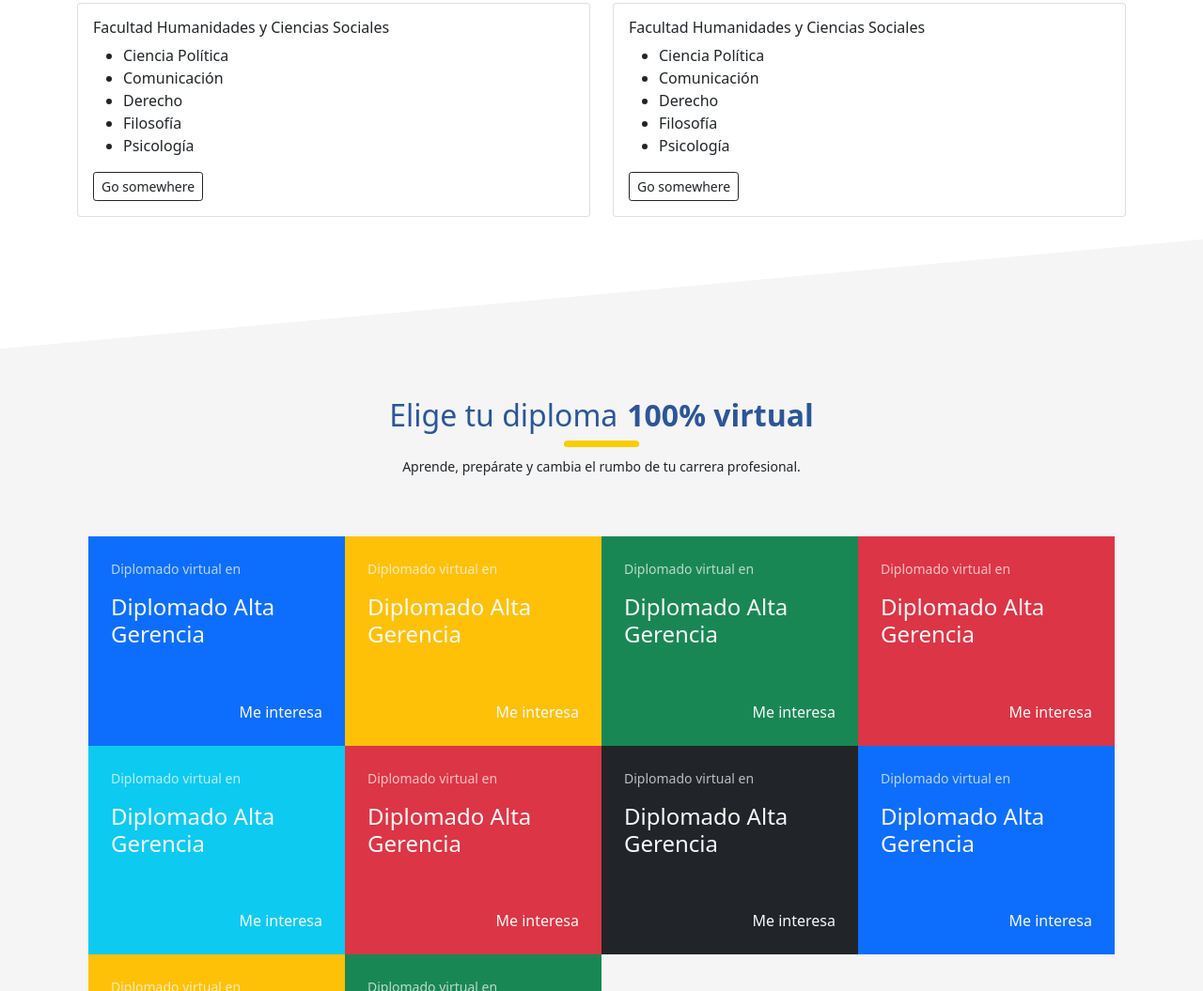
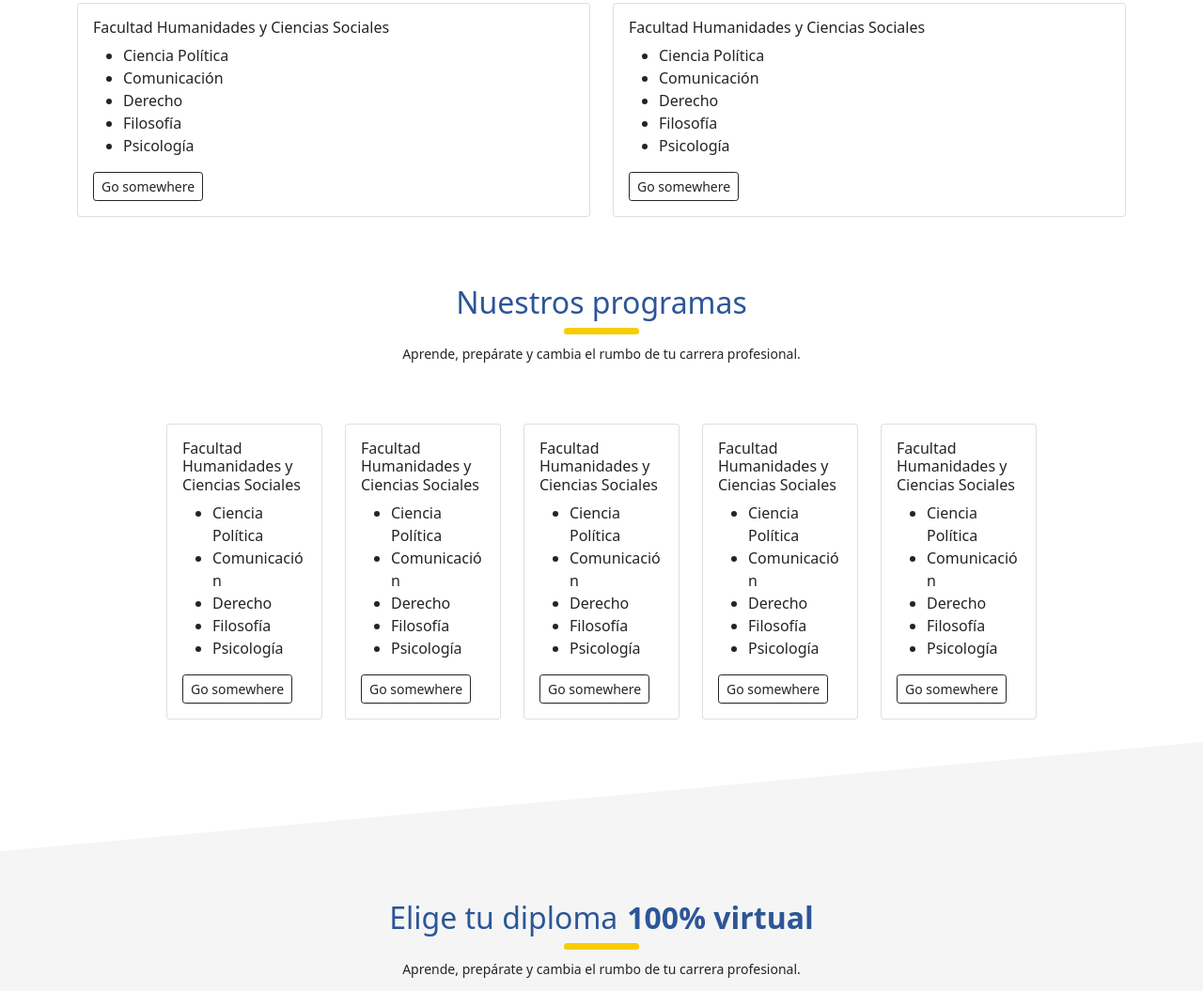
Before and after one commit to Jhondao/landing-puj, a website: page index.html in a window 1280 px wide. Shown: the part 1944-2999 px from the top of the page at 94% size. Drawn offline with nearby package versions, Linux system fonts and the light colour scheme.

Commit message:
Modelo de estructuración nuestros programas en diferentes tipos de visualización

```diff
--- a/index.html
+++ b/index.html
@@ -307,6 +307,97 @@
 </section>
 
 
+
+<section id="section-pro">
+    <div class="container">
+        <section class="row">
+            <div class="col p-5">
+                <h2 class="d-flex align-items-center justify-content-center">Nuestros programas</h2>
+                <hr class="linea-espaciado-center">
+                <p class="d-flex align-items-center justify-content-center">Aprende, prepárate y cambia el rumbo de tu carrera profesional.</p>
+            </div>
+        </section>
+
+        <div class="row d-flex justify-content-center">
+            <div class="col-12 col-lg-2">
+                <div class="card mb-4">
+                    <div class="card-body">
+                        <h5 class="card-title">Facultad Humanidades y Ciencias Sociales</h5>
+                        <ul class="card-text">
+                            <li>Ciencia Política</li>
+                            <li>Comunicación</li>
+                            <li>Derecho</li>
+                            <li>Filosofía</li>
+                            <li>Psicología</li>
+                        </ul>
+                        <a href="http://www.jquery2dotnet.com/" class="btn btn-outline-dark btn-sm">Go somewhere</a>
+                    </div>
+                </div>
+            </div>
+            <div class="col-12 col-lg-2">
+                <div class="card mb-4">
+                    <div class="card-body">
+                        <h5 class="card-title">Facultad Humanidades y Ciencias Sociales</h5>
+                        <ul class="card-text">
+                            <li>Ciencia Política</li>
+                            <li>Comunicación</li>
+                            <li>Derecho</li>
+                            <li>Filosofía</li>
+                            <li>Psicología</li>
+                        </ul>
+                        <a href="http://www.jquery2dotnet.com/" class="btn btn-outline-dark btn-sm">Go somewhere</a>
+                    </div>
+                </div>
+            </div>
+            <div class="col-12 col-lg-2">
+                <div class="card mb-4">
+                    <div class="card-body">
+                        <h5 class="card-title">Facultad Humanidades y Ciencias Sociales</h5>
+                        <ul class="card-text">
+                            <li>Ciencia Política</li>
+                            <li>Comunicación</li>
+                            <li>Derecho</li>
+                            <li>Filosofía</li>
+                            <li>Psicología</li>
+                        </ul>
+                        <a href="http://www.jquery2dotnet.com/" class="btn btn-outline-dark btn-sm">Go somewhere</a>
+                    </div>
+                </div>
+            </div>
+
+            <div class="col-12 col-lg-2">
+                <div class="card mb-4">
+                    <div class="card-body">
+                        <h5 class="card-title">Facultad Humanidades y Ciencias Sociales</h5>
+                        <ul class="card-text">
+                            <li>Ciencia Política</li>
+                            <li>Comunicación</li>
+                            <li>Derecho</li>
+                            <li>Filosofía</li>
+                            <li>Psicología</li>
+                        </ul>
+                        <a href="http://www.jquery2dotnet.com/" class="btn btn-outline-dark btn-sm">Go somewhere</a>
+                    </div>
+                </div>
+            </div>
+            <div class="col-12 col-lg-2">
+                <div class="card mb-4">
+                    <div class="card-body">
+                        <h5 class="card-title">Facultad Humanidades y Ciencias Sociales</h5>
+                        <ul class="card-text">
+                            <li>Ciencia Política</li>
+                            <li>Comunicación</li>
+                            <li>Derecho</li>
+                            <li>Filosofía</li>
+                            <li>Psicología</li>
+                        </ul>
+                        <a href="http://www.jquery2dotnet.com/" class="btn btn-outline-dark btn-sm">Go somewhere</a>
+                    </div>
+                </div>
+            </div>
+        </div>
+    </div>
+</section>
 
 
 
```
